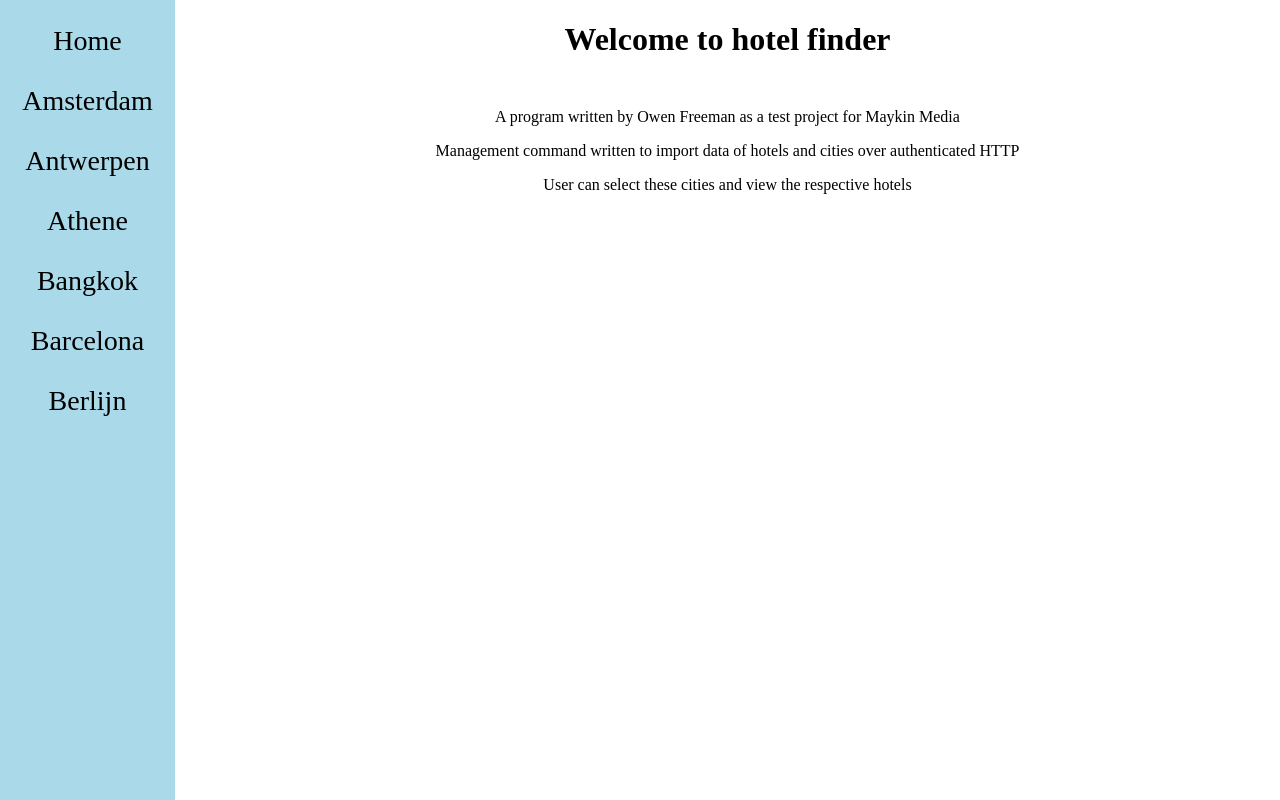
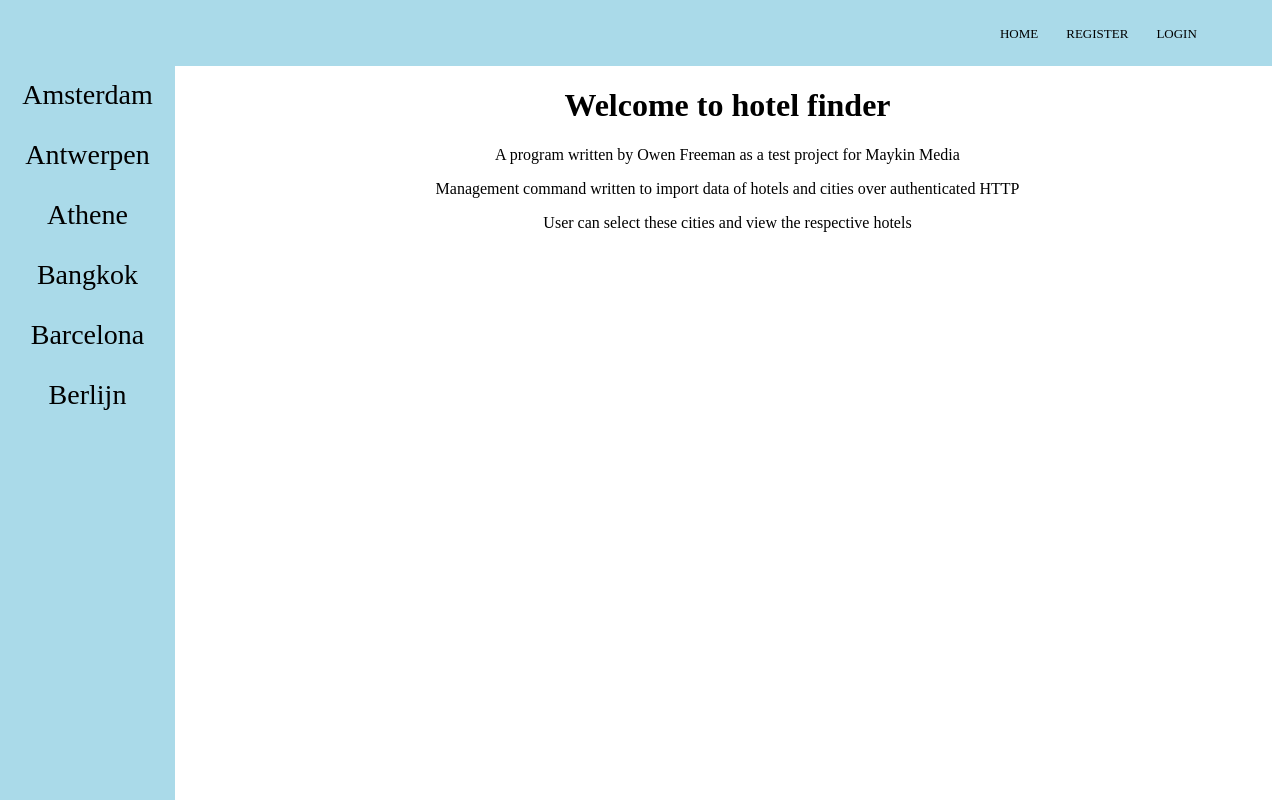
Before and after one commit to Owen621/maykin-demo, a Django app: page /home in a window 1280 px wide. Run offline with Django 4.2, Linux system fonts and the light colour scheme; data comes from the database, SQL or seed files in the repository; both versions use the stored data as it was after the commit.

Commit message:
register, login/logout, navbar

```diff
--- a/maykin_demo/demo/models.py
+++ b/maykin_demo/demo/models.py
@@ -1,4 +1,5 @@
 from django.db import models
+from django.contrib.auth.models import User
 # Create your models here.
 
 class City (models.Model):
@@ -6,9 +7,19 @@ class City (models.Model):
     cityCode = models.CharField(max_length=3)
     cityName = models.CharField(max_length=255)
 
+    def __str__(self):
+        return self.cityName
+
 class Hotel (models.Model):
 
     city = models.ForeignKey(
         City, blank=True, on_delete=models.CASCADE)
     hotelCode = models.CharField(max_length=10)
     hotelName = models.CharField(max_length=255)
+
+
+class ExtendedUser(models.Model):
+
+    user = models.OneToOneField(User, on_delete=models.CASCADE)
+    city = models.ForeignKey(
+        City, blank=False, on_delete=models.CASCADE)
--- a/maykin_demo/demo/templates/demo/base.html
+++ b/maykin_demo/demo/templates/demo/base.html
@@ -6,7 +6,10 @@
         <meta charset="utf-8">
         <style>
 
-            .sidenav {
+            body {
+                margin-top: 0;
+            }
+            .side-nav {
                 height:100%;
                 width:175px;
                 position: fixed;
@@ -18,7 +21,7 @@
                 padding-top:20px;
             }
 
-            .sidenav a {
+            .side-nav a {
                 padding:5px 10px 5px 10px;
                 text-decoration:none;
                 font-size:28px;
@@ -26,27 +29,74 @@
                 display:block;
             }
 
-            .sidenav a:hover{
+            .side-nav a:hover{
                 color:#f1f1f1
             }
 
             .main{
                 margin-left:175px;
                 padding: 0px 10px;
+            }
+
+            .home{
+                margin-top: 50px;
+            }
+
+            .home>li {
+                list-style: none;
+            }
+
+            .all {
                 text-align: center;
             }
 
-            #home{
-                margin-top: 50px;
+            nav{
+                display: flex;
+                padding-right: 5%;
+                justify-content: space-between;
+                align-items: center;
+                background-color:#aadae9;
+            }
+            .nav-links{
+                flex: 1;
+                text-align: right;
+            }
+            .nav-links ul li{
+                list-style: none;
+                display: inline-block;
+                padding: 8px 12px;
+                position: relative;
+            }
+            .nav-links ul li a{
+                color: #000000;
+                text-decoration: none;
+                font-size: 13px;
             }
 
-            #home>li {
-                list-style: none;
+            .nav-links ul li a:hover{
+                color: #ffffff
             }
+
         </style>
     </head>
+    <nav>
+        <div class="nav-links">
+            <i class="fa fa-times"></i>
+            <ul>
+                <li><a href="/home">HOME</a></li>
+                {% if request.user.is_authenticated %}
+                    <li><a href="/edit">EDIT</a></li>
+                    <li><a href="/logout">LOGOUT</a></li>
+                {% else %}
+                    <li><a href="/register">REGISTER</a></li>
+                    <li><a href="/login">LOGIN</a></li>
+                {% endif %}
+            </ul>
+        </div>
+        <i class="fa fa-bars" aria-hidden="true"></i>
+    </nav>
     <body>
-        <div class="main">
+        <div class="all">
             {% block content %}
             {% endblock %}
         </div>
--- /dev/null
+++ b/maykin_demo/demo/templates/demo/edit.html
@@ -0,0 +1,5 @@
+{% extends 'demo/base.html' %}
+
+{% block content %}
+    <header><h1>Edit</h1></header>
+{% endblock %}
--- a/maykin_demo/demo/templates/demo/home.html
+++ b/maykin_demo/demo/templates/demo/home.html
@@ -1,12 +1,13 @@
 {% extends 'demo/base.html' %}
 
 {% block content %}
+    <div class="main">
         {% if empty %}
             <h2>No data has been imported</h2>
         {% else %}
             {% if citySelected != None %}
                 <header><h1>{{citySelected.cityName}}</h1></header>
-            <main id="home">
+                <main class="home">
                     {% if hotels|length == 0 %}
                         <h2>Sorry we could not find any hotels in {{citySelected.cityName}}</h2>
                     {% else %}
@@ -26,8 +27,8 @@
             {% endif %}
 
 
-        <div class="sidenav">
-            <a href="/home">Home</a>
+            <div class="side-nav">
+                <br><br>
                 {% for city in cities %}
                     <br>
                     <a href="/home?{{city.cityName}}">{{city.cityName}}</a>
@@ -35,4 +36,5 @@
             </div>
 
         {% endif %}
+    </div>
 {% endblock %}
--- a/maykin_demo/demo/urls.py
+++ b/maykin_demo/demo/urls.py
@@ -1,8 +1,11 @@
-from .views import home
+from .views import home, register, Userlogin, edit
 from django.urls import path
 
 app_name = 'demo'
 
 urlpatterns = [
     path('home', home, name="home-view"),
+    path('register', register, name="register-view"),
+    path('login', Userlogin, name="login-view"),
+    path('edit', edit, name="edit-view"),
 ]
--- a/maykin_demo/demo/views.py
+++ b/maykin_demo/demo/views.py
@@ -1,6 +1,9 @@
-from django.shortcuts import render
+from django.shortcuts import render, redirect
 from django.http import HttpResponse
 from .models import Hotel, City
+from .forms import RegisterForm, ExtendedUserForm
+from django.contrib.auth import login, authenticate
+from .decorators import authenticated_user, unauthenticated_user
 
 # Create your views here.
 
@@ -17,7 +20,6 @@ def home(request):
         hotels = Hotel.objects.filter(city=citySelected)
 
 
-
     context = {"empty": ((len(Hotel.objects.filter()) == 0)
                          or (len(City.objects.filter()) == 0)),
                "cities": City.objects.filter(),
@@ -25,3 +27,51 @@ def home(request):
                "hotels": hotels}
 
     return render(request, 'demo/home.html', context)
+
+
+@unauthenticated_user
+def register(response):
+    if response.method == "POST":
+        form = RegisterForm(response.POST)
+        extended_form = ExtendedUserForm(response.POST)
+        if form.is_valid() and extended_form.is_valid():
+            user = form.save()
+            extendedUserInstance = extended_form.save(commit=False)
+            extendedUserInstance.user = user
+            extendedUserInstance.save()
+            return redirect("/login")
+        else:
+            pass
+    else:
+        form = RegisterForm()
+        extended_form = ExtendedUserForm()
+    context = {'form' : form, 'extended_form':extended_form}
+    return render(response, "demo/register.html", context)
+
+
+@unauthenticated_user
+def Userlogin(response):
+
+    failed = False
+    if "failed" in response.GET:
+        failed = True
+
+    if response.method == "POST":
+        username = response.POST.get('username')
+        password = response.POST.get('password')
+
+        user = authenticate(response, username=username, password=password)
+        if user is not None:
+            login(response, user)
+            return redirect('/edit')
+        else:
+            return redirect("/login?failed")
+
+    return render(response, "demo/login.html", {"failed":failed})
+
+
+@authenticated_user
+def edit(response):
+
+    context = {}
+    return render(response, "demo/edit.html", context)
--- a/maykin_demo/maykin_demo/settings.py
+++ b/maykin_demo/maykin_demo/settings.py
@@ -39,7 +39,7 @@ INSTALLED_APPS = [
     'django.contrib.messages',
     'django.contrib.staticfiles',
     'demo.apps.DemoConfig',
-
+    "crispy_forms",
 ]
 
 MIDDLEWARE = [
@@ -123,6 +123,8 @@ STATIC_URL = 'static/'
 MEDIA_URL = '/media/'
 MEDIA_ROOT = os.path.join(os.path.dirname(BASE_DIR), 'media')
 
+LOGOUT_REDIRECT_URL = "/home"
+
 # Default primary key field type
 # https://docs.djangoproject.com/en/4.0/ref/settings/#default-auto-field
 
--- a/maykin_demo/maykin_demo/urls.py
+++ b/maykin_demo/maykin_demo/urls.py
@@ -21,6 +21,7 @@ from django.urls import path, include
 urlpatterns = [
     path('admin/', admin.site.urls),
     path('', include('demo.urls', namespace='demo')),
+    path('', include("django.contrib.auth.urls")),
 ]
 
 urlpatterns += static(settings.MEDIA_URL, document_root=settings.MEDIA_ROOT)
```
Also changed, not shown: maykin_demo/demo/decorators.py (added, +19 -0 lines), maykin_demo/demo/forms.py (added, +15 -0 lines), maykin_demo/demo/templates/demo/login.html (added, +18 -0 lines), maykin_demo/demo/templates/demo/register.html (added, +14 -0 lines), maykin_demo/db.sqlite3, maykin_demo/demo/migrations/0005_extendeduser.py (added). Lines whose indentation alone changed are shown as unchanged.
